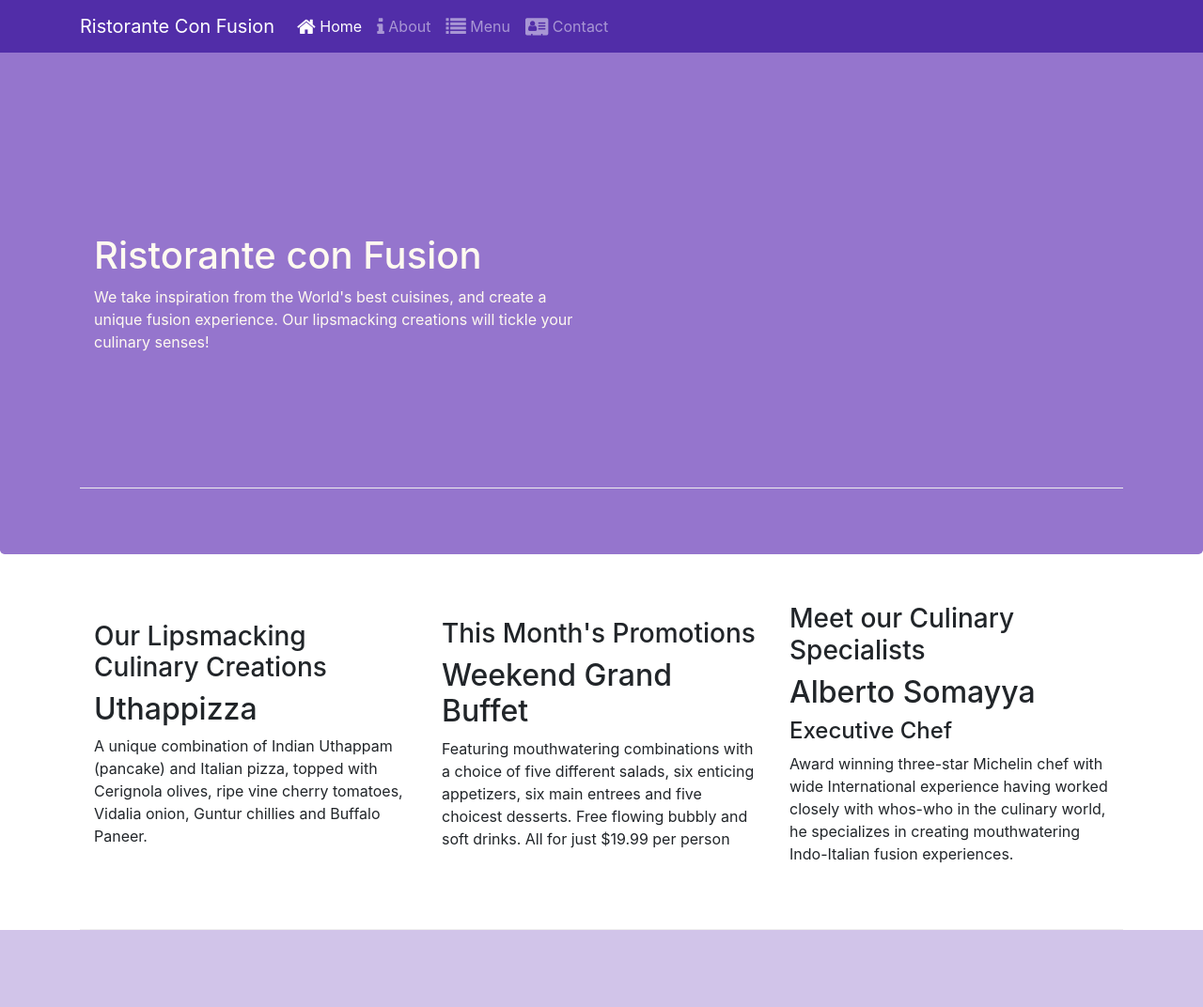
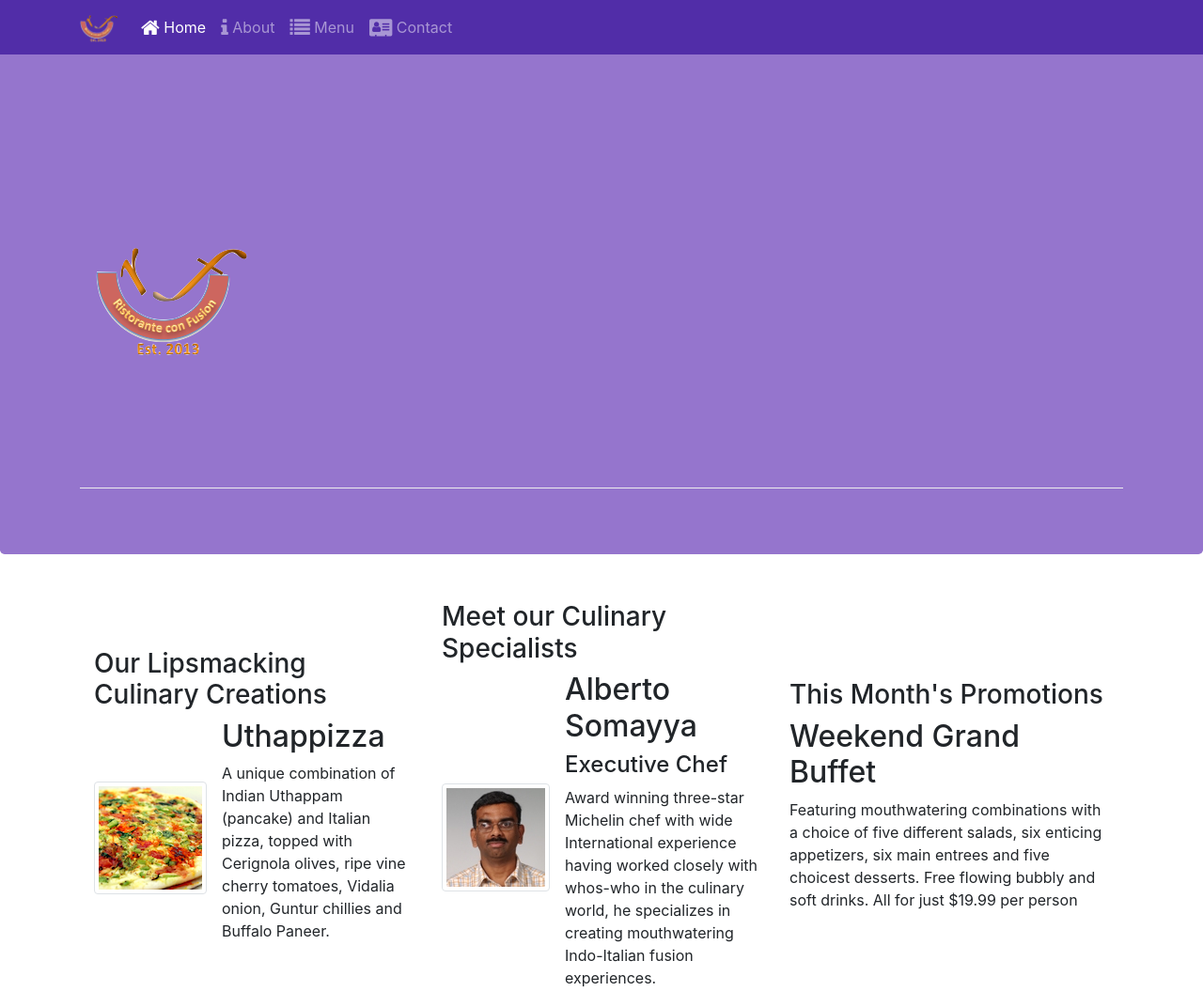
Before and after one commit to chinhbean09/ReactJS, a website: page index.html in a window 1280 px wide. Shown: the top 1072 px of the page at 94% size. Drawn offline with nearby package versions, Linux system fonts and the light colour scheme.

Commit message:
Images and Media

```diff
--- a/index.html
+++ b/index.html
@@ -18,7 +18,7 @@
 
     	<nav class="navbar navbar-dark navbar-expand-sm fixed-top">
         	        <div class="container">
-        	           <a class="navbar-brand" href="#">Ristorante Con Fusion</a>
+        	           <a class="navbar-brand" href="#"><img src="images/logo.png" height="30" width="41"></a>
                        	<div class="collapse navbar-collapse" id="Navbar">
         	                <ul class="navbar-nav mr-auto">
                                 <li class="nav-item active"><a class="nav-link" href="#"><span class="fa fa-home fa-lg"></span> Home</a></li>
@@ -36,10 +36,9 @@
     <header class="jumbotron">
         <div class="container">
             <div class="row row-content align-items-center">
-            <div class="col-12 col-sm-6">
-                    <h1>Ristorante con Fusion</h1>
-                    <p>We take inspiration from the World's best cuisines, and create a unique fusion experience. Our lipsmacking creations will tickle your culinary senses!</p>
-            </div>
+                <div class="col-12 col-sm align-self-center">
+                    <img src="images/logo.png" class="img-fluid">
+                </div>
             <div class="col-12 col-sm"></div>
         </div>
     </div>
@@ -52,10 +51,18 @@
             <div >
                 <h3>Our Lipsmacking Culinary Creations</h3>
             </div>
-            <div >
-                <h2>Uthappizza</h2>
-                <p>A unique combination of Indian Uthappam (pancake) and Italian pizza, topped with Cerignola olives, ripe vine cherry tomatoes, Vidalia onion, Guntur chillies and Buffalo Paneer.</p>
+            <div class="media">
+                <img class="d-flex mr-3 img-thumbnail align-self-center"
+                        src="images/uthappizza.png" alt="Uthappizza">
+                <div class="media-body">
+                    <h2 class="mt-0">Uthappizza</h2>
+                    <p class="d-none d-sm-block">A unique combination of Indian Uthappam (pancake) and
+                        Italian pizza, topped with Cerignola olives, ripe vine
+                        cherry tomatoes, Vidalia onion, Guntur chillies and
+                        Buffalo Paneer.</p>
+                </div>
             </div>
+
         </div>
 
 
@@ -70,15 +77,24 @@
             </div>
         </div>
 
-        <div class="col-12 col-sm-4 order-sm-last col-md-4">
+        <div class="col-12 col-sm-4 order-sm col-md-4">
             <div>
                 <h3>Meet our Culinary Specialists</h3>
             </div>
-            <div>
-                <h2>Alberto Somayya</h2>
-                <h4>Executive Chef</h4>
-                <p>Award winning three-star Michelin chef with wide International experience having worked closely with whos-who in the culinary world, he specializes in creating mouthwatering Indo-Italian fusion experiences. </p>
+            <div class="media">
+                <img class="d-flex mr-3 img-thumbnail align-self-center"
+                        src="images/alberto.png" alt="Alberto Somayya">
+                <div class="media-body">
+                    <h2 class="mt-0">Alberto Somayya</h2>
+                    <h4>Executive Chef</h4>
+                    <p class="d-none d-sm-block">Award winning three-star Michelin chef with wide
+                        International experience having worked closely with
+                        whos-who in the culinary world, he specializes in
+                        creating mouthwatering Indo-Italian fusion experiences.
+                        </p>
+                </div>
             </div>
+
         </div>
     </div>
 </div>
```
Also changed, not shown: aboutus.html (+1 -1 lines), contactus.html (+8 -9 lines), images/alberto.png (added), images/buffet.png (added), images/elaicheesecake.png (added), images/logo.png (added), images/uthappizza.png (added), images/vadonut.png (added), images/zucchipakoda.png (added), 1 other file.
